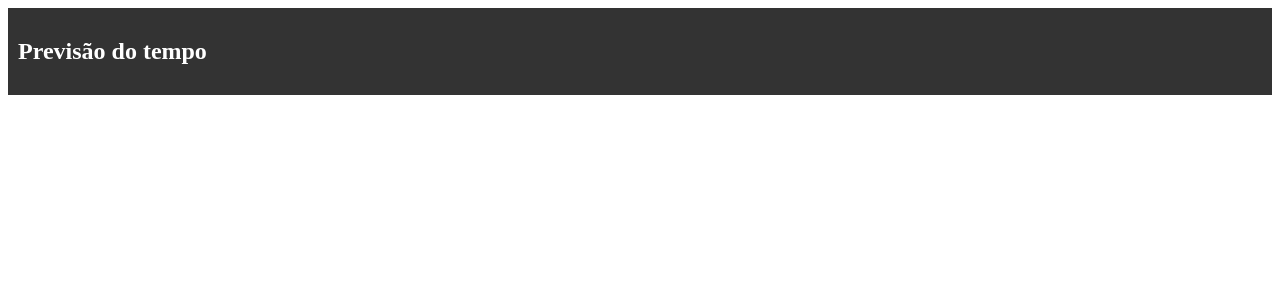
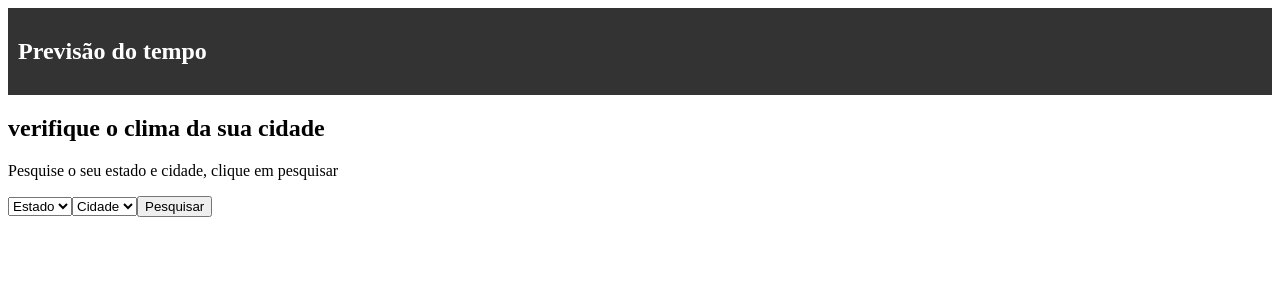
Before and after one commit to moon-11/Weather-Forecast, a React (Vite) app: page / in a window 1280 px wide. Shown: the top 300 px of the page. Built offline with nearby package versions, Linux system fonts and the light colour scheme.

Commit message:
components

```diff
--- a/package.json
+++ b/package.json
@@ -10,6 +10,7 @@
     "preview": "vite preview"
   },
   "dependencies": {
+    "axios": "^1.6.8",
     "react": "^18.2.0",
     "react-dom": "^18.2.0",
     "react-refresh": "^0.14.2"
--- a/src/pages/home/Home.jsx
+++ b/src/pages/home/Home.jsx
@@ -1,11 +1,15 @@
-
+import '././../../styles/global.css'
 import React from 'react';
 import Navbar from './components/navbar';
+import Container from './components/container';
+import InputSelects from './components/inputSelects';'././components/inputSelects'
 
 function Home() {
   return (
     <div>
       <Navbar />
+      <Container />
+      <InputSelects />
     </div>
   );
 }
--- /dev/null
+++ b/src/pages/home/components/container/index.jsx
@@ -0,0 +1,17 @@
+import './styles.css'
+
+
+function Container() {
+  return (
+    <main className='Container'>
+      <div>
+      <h2>verifique o clima da sua cidade</h2>
+      <p>Pesquise o seu estado e cidade, clique em pesquisar</p>
+
+      </div>
+    </main>
+
+  );
+}
+
+export default Container;
--- /dev/null
+++ b/src/pages/home/components/inputSelects/index.jsx
@@ -0,0 +1,87 @@
+import axios from 'axios';
+import { useState } from 'react';
+
+function InputSelects() {
+  const [cities, setCities] = useState([]);
+  const [selectedState, setSelectedState] = useState('');
+  const [selectedCity, setSelectedCity] = useState('');
+
+  const handleStateChange = async (event) => {
+    const state = event.target.value;
+    setSelectedState(state);
+
+    if (state !== 'estado') {
+      const response = await axios.get(`https://servicodados.ibge.gov.br/api/v1/localidades/estados/${state}/municipios`);
+      setCities(response.data);
+    } else {
+      setCities([]);
+    }
+  };
+
+  const handleCityChange = (event) => {
+    setSelectedCity(event.target.value);
+  };
+
+  const handleSearch = async () => {
+    if (!selectedCity || selectedCity === 'cidade') {
+      console.error('Nenhuma cidade selecionada');
+      return;
+    }
+
+    const apiKey = '3e35537110ebfb97798c4eb69e118ed2';
+    try {
+      const response = await axios.get(`http://api.weatherapi.com/v1/current.json?key=${apiKey}&q=${selectedCity}&lang=pt`);
+      console.log(response.data); // Aqui você pode lidar com os dados da resposta da API de clima
+    } catch (error) {
+      console.error('Erro ao obter dados do clima:', error);
+    }
+  };
+
+  return (
+    <div className='InputSelects'>
+      <select onChange={handleStateChange}>
+        <option value='estado'>Estado</option>
+        <option value='ac'>AC</option>
+        <option value='al'>AL</option>
+        <option value='ap'>AP</option>
+        <option value='am'>AM</option>
+        <option value='ba'>BA</option>
+        <option value='ce'>CE</option>
+        <option value='df'>DF</option>
+        <option value='es'>ES</option>
+        <option value='go'>GO</option>
+        <option value='ma'>MA</option>
+        <option value='mt'>MT</option>
+        <option value='ms'>MS</option>
+        <option value='mg'>MG</option>
+        <option value='pa'>PA</option>
+        <option value='pb'>PB</option>
+        <option value='pr'>PR</option>
+        <option value='pe'>PE</option>
+        <option value='pi'>PI</option>
+        <option value='rj'>RJ</option>
+        <option value='rn'>RN</option>
+        <option value='rs'>RS</option>
+        <option value='ro'>RO</option>
+        <option value='rr'>RR</option>
+        <option value='sc'>SC</option>
+        <option value='sp'>SP</option>
+        <option value='se'>SE</option>
+        <option value='to'>TO</option>
+      </select>
+
+      {selectedState !== 'estado' && (
+        <select onChange={handleCityChange}>
+          <option value='cidade'>Cidade</option>
+          {cities.map((city) => (
+            <option key={city.id} value={city.nome}>{city.nome}</option>
+          ))}
+        </select>
+      )}
+
+      <button onClick={handleSearch}>Pesquisar</button>
+    </div>
+  );
+}
+
+export default InputSelects;
--- /dev/null
+++ b/src/pages/home/components/inputSelects/styles.css
@@ -0,0 +1,35 @@
+/* InputSelects.css */
+.InputSelects {
+  display: flex;
+  justify-content: center;
+  align-items: center;
+  height: 100vh;
+}
+
+.select-container {
+  margin-bottom: 20px;
+}
+
+.select-label {
+  margin-right: 10px;
+  font-weight: bold;
+}
+
+.select-dropdown {
+  padding: 8px;
+  border-radius: 5px;
+  border: 1px solid #ccc;
+  font-size: 16px;
+  width: 200px;
+}
+
+.select-dropdown:focus {
+  outline: none;
+  border-color: var(--primary-color);
+  box-shadow: 0 0 0 0.2rem rgba(0,123,255,.25);
+}
+.select-dropdown:focus {
+  outline: none;
+  border-color: #007bff;
+  box-shadow: 0 0 0 0.2rem rgba(0,123,255,.25);
+}
--- /dev/null
+++ b/src/styles/global.css
@@ -0,0 +1,19 @@
+:root {
+  --primary-color: #007bff;
+  --secondary-color: #6c757d;
+  --font-family: Arial, sans-serif;
+  --font-size: 1rem;
+  --line-height: 1.5;
+  --bg-color: #f8f9fa;
+  --text-color: #212529;
+  --border-color: #dee2e6;
+  --border-radius: 0.25rem;
+  --transition: all 0.3s linear;
+  --box-shadow: 0 2px 5px rgba(0, 0, 0, 0.1);
+  --max-width: 1170px;
+  --fixed-width: 700px;
+  --small-width: 576px;
+  --big-width: 992px;
+  --bs: 0 12px 24px 0 rgba(0, 0, 0, 0.09);
+  --light-shadow: 0 5px 15px rgba(0, 0, 0, 0.1);
+}
```
Also changed, not shown: src/pages/home/components/button/index.jsx (added), src/pages/home/components/button/styles.css (added), src/pages/home/components/container/styles.css (added), 1 other file (tests, documents, lock files or other folders).
